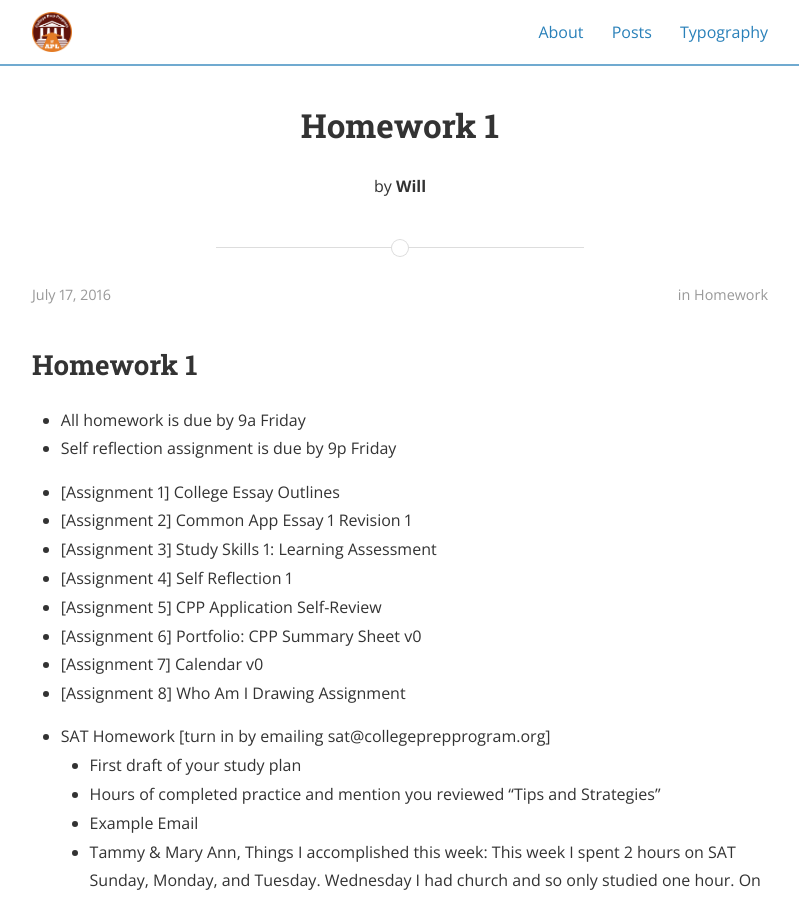
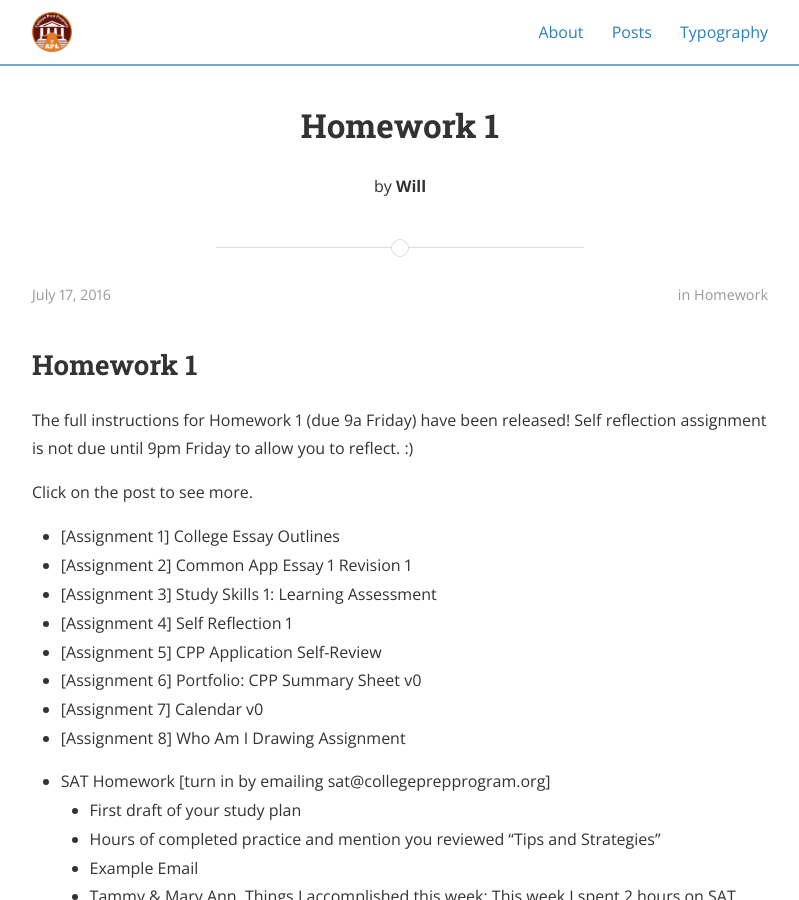
Before and after one commit to wrgr/cppbook, a Jekyll site: the page built from _posts/2016-07-17-homework1.md, in a window 1280 px wide and 900 px high. Shown: the whole window, without its empty margins (240-1039 px from the left). Built offline with Jekyll 4.4.1, drawn with Linux system fonts in a browser that asks for light colours; nearby versions of some CDN libraries; a style sheet for code colours, icons or effects is not loaded.

Commit message:
fixing header and post

```diff
--- a/_posts/2016-07-17-homework1.md
+++ b/_posts/2016-07-17-homework1.md
@@ -8,8 +8,9 @@ categories: Homework
 
 ## Homework 1
 
-- All homework is due by 9a Friday
-- Self reflection assignment is due by 9p Friday
+The full instructions for Homework 1 (due 9a Friday) have been released!  Self reflection assignment is not due until 9pm Friday to allow you to reflect. :)
+
+Click on the post to see more.
 
 - [Assignment 1] College Essay Outlines
 - [Assignment 2] Common App Essay 1 Revision 1
```
